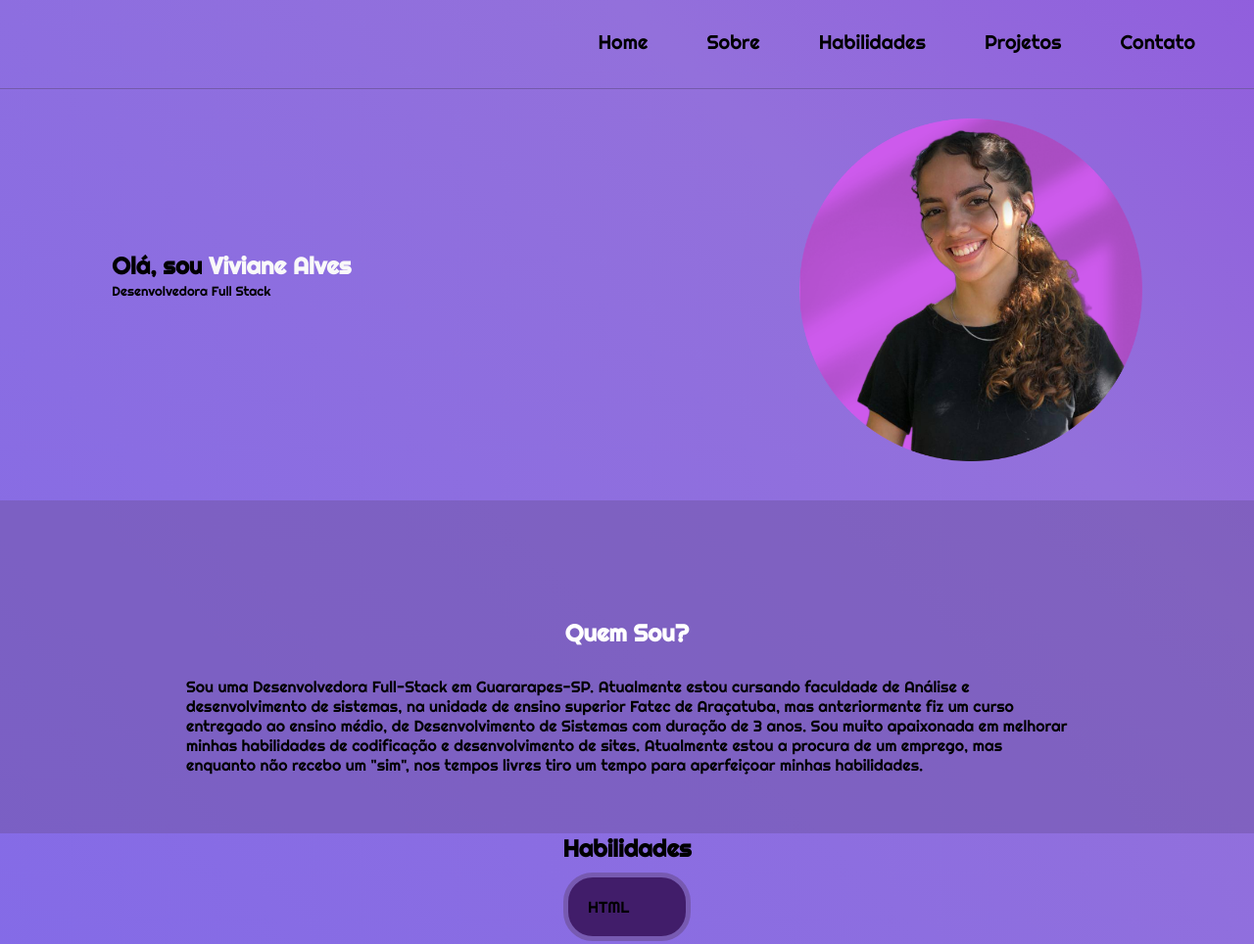
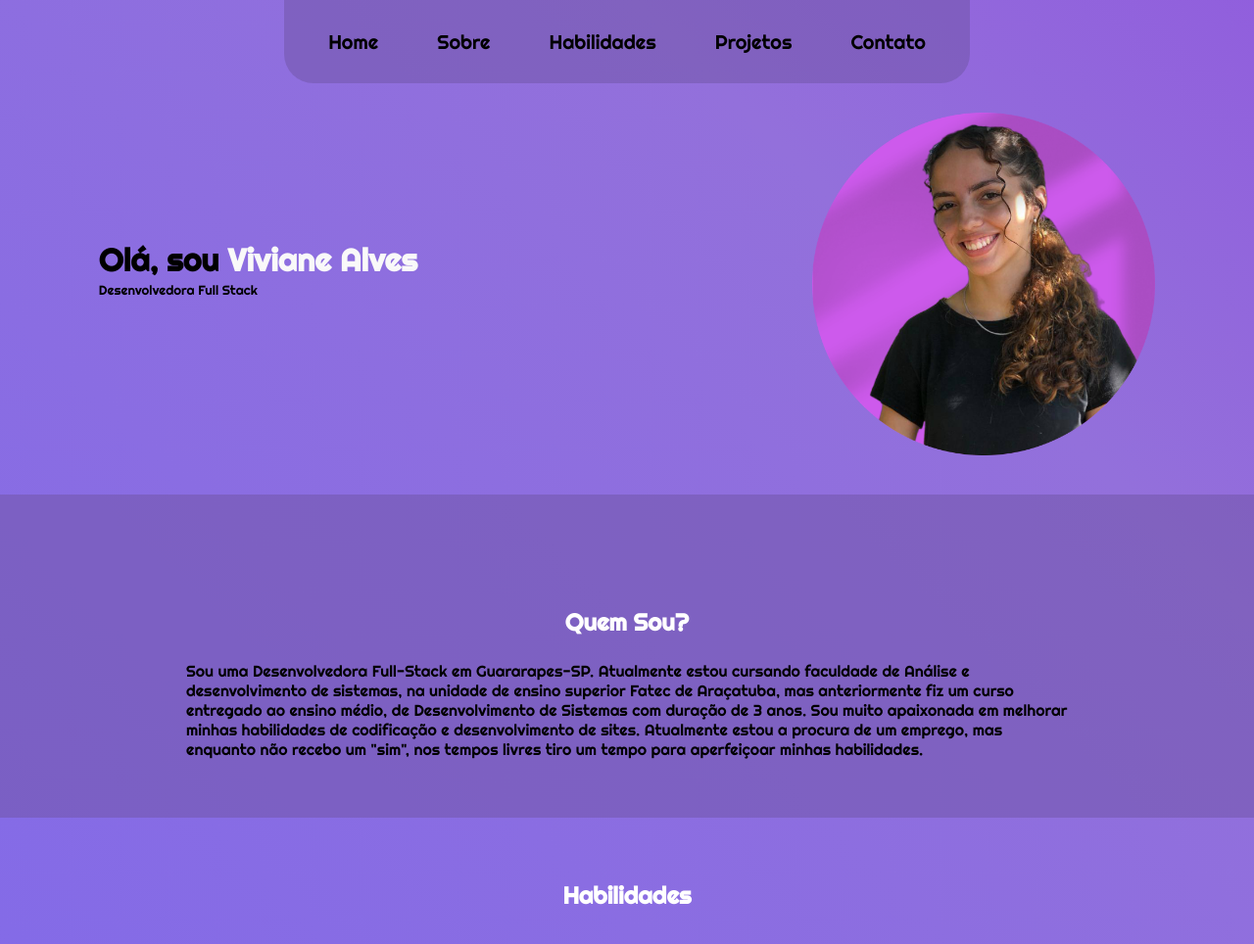
Before and after one commit to viviianealvesc/Porti-folio, a plain HTML site: page index.html in a window 1280 px wide. Shown: the top 964 px of the page at 98% size. Drawn offline with Linux system fonts and the light colour scheme.

Commit message:
Alteração

```diff
--- a/css/style.css
+++ b/css/style.css
@@ -4,6 +4,17 @@
 *{
     margin: 0;
     padding: 0;
+}
+
+:root {
+    --cor1: #7B68EE;
+    --cor2: #9370DB;
+    --cor3: #8A2BE2;
+    --gradient: #7B68EE, #9370DB, #8A2BE2;
+}
+
+html {
+    scroll-behavior: smooth;
 }
 
 body {
@@ -26,12 +37,17 @@ body {
 }
 
 header {
-    border-bottom: 0.5px solid #755aab;
+    background-color: #7256aa8b;
+    margin: 0 auto;
+    max-width: 700px;
+    border-radius: 0 0 30px 30px;
 }
+
+
 ul {
     display: flex;
-    justify-content: end;
-    margin: 30px;
+    justify-content: center;
+    padding: 30px;
     list-style: none;
 }
 
@@ -47,9 +63,6 @@ ul {
     transition: 1s;
 }
 
-.logo {
-    margin-right: 50%;
-}
 
         /*HOME*/
 #home {
@@ -58,6 +71,10 @@ ul {
     align-items: center;
     justify-content: space-around;
     padding-bottom: 40px;
+}
+
+#home h1 {
+    font-size: 2rem;
 }
 
 .imagem-principal {
@@ -74,6 +91,7 @@ span {
 #sobre {
     background-color: #7256aa8b;
 }
+
 .sobre-mim {
     display: flex;
     flex-direction: column;
@@ -89,7 +107,7 @@ span {
 
 .sobre-mim h1 {
     color: #fff;
-    padding: 30px;
+    padding: 25px;
 }
 
       /*HABILIDADES*/
@@ -100,6 +118,16 @@ span {
     justify-content: center;
 }
 
+#habilidades h1{
+    padding: 4rem ;
+    color: #fff;
+}
+
+.card-principal {
+    display: grid;
+    grid-template-columns: 1fr 1fr; /*Deixa com duas colunas*/
+}
+
 .card {
     width: 80px;
     background-color: #3a165ee7;
--- a/index.html
+++ b/index.html
@@ -18,7 +18,6 @@
     <header>
         <nav>
             <ul class="menu">
-                <h1 class="logo">Logs</h1>
                 <li><a href="#home">Home</a></li>
                 <li><a href="#sobre">Sobre</a></li>
                 <li><a href="#habilidade">Habilidades</a></li>
```
